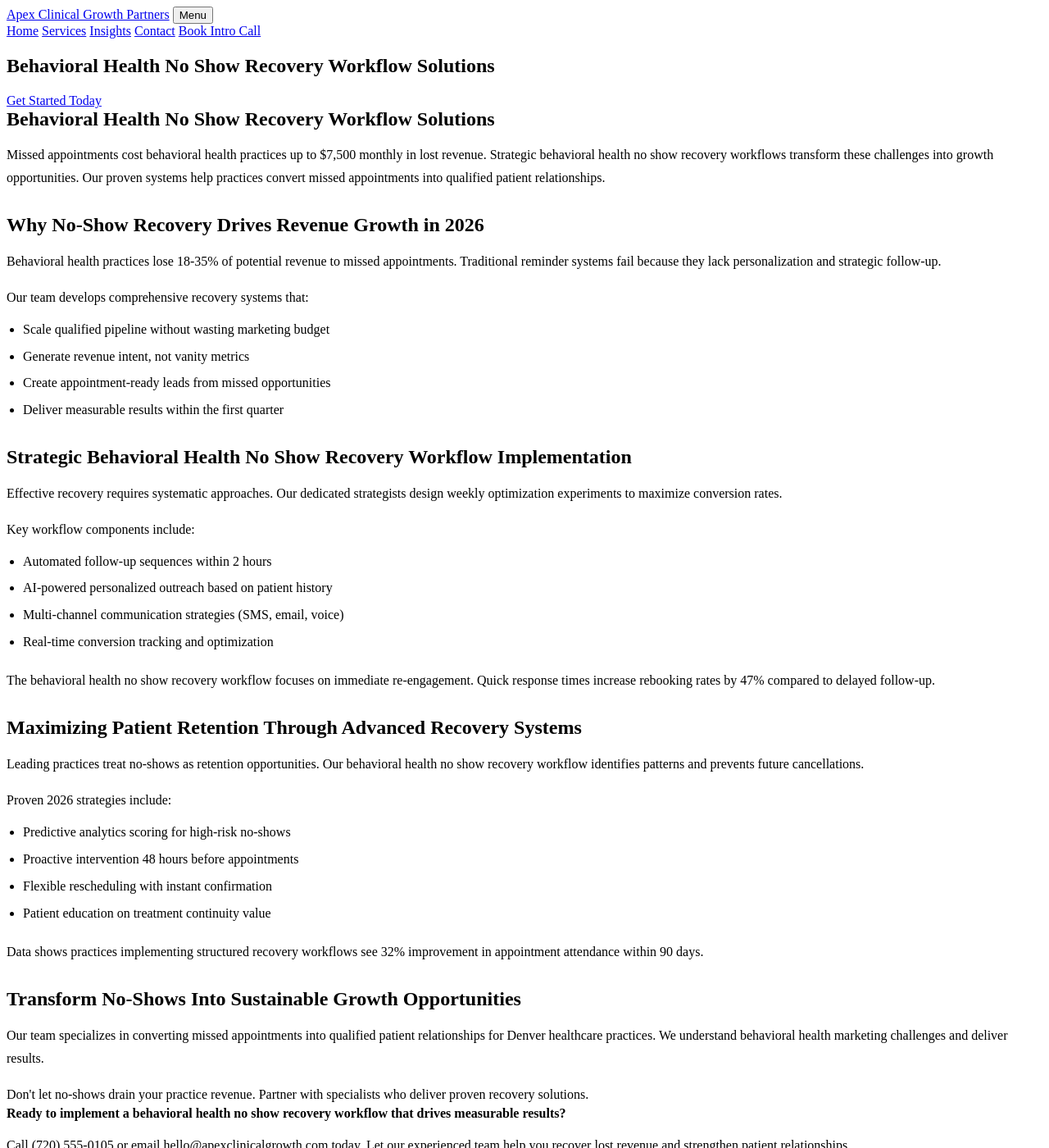
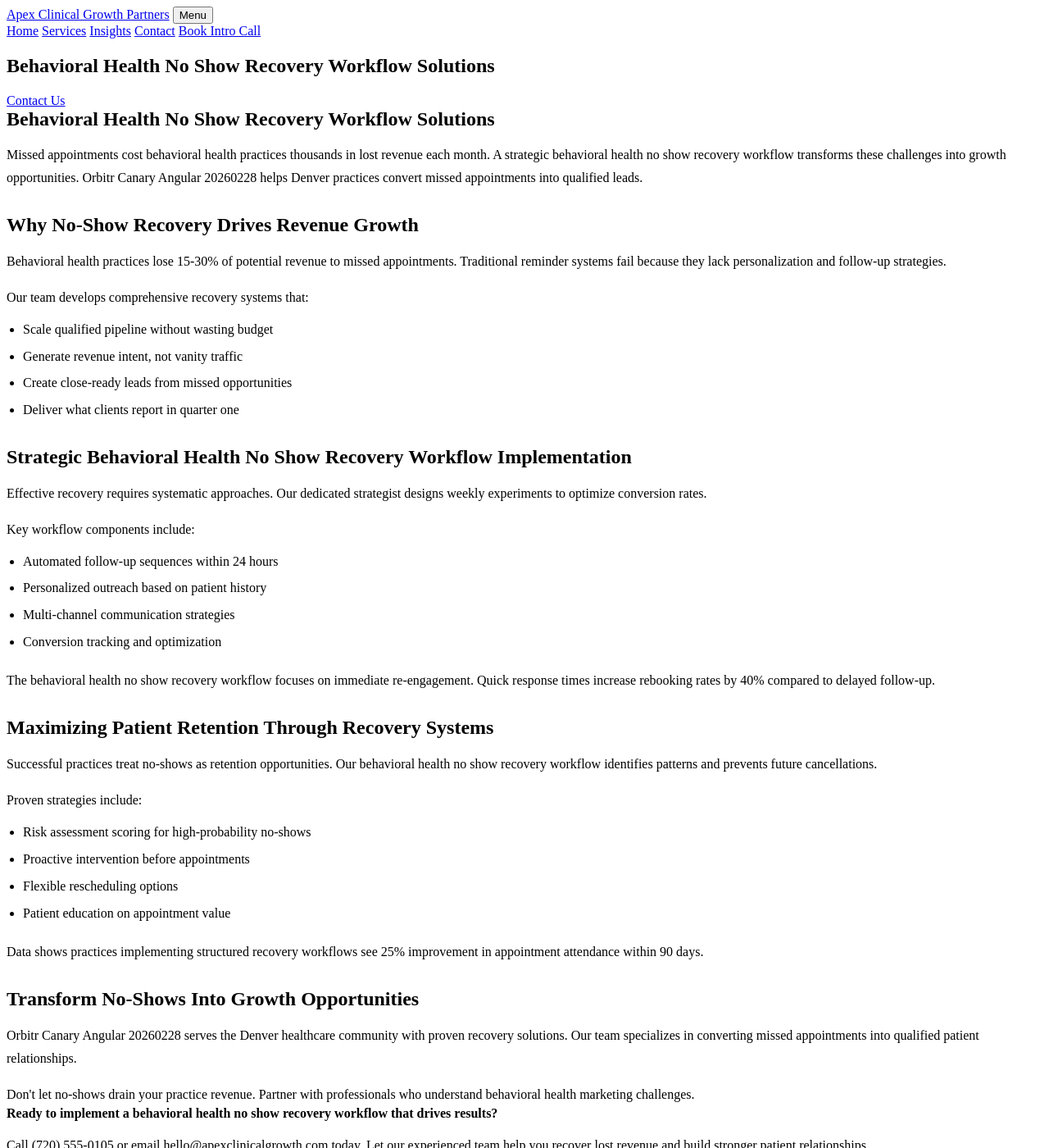
Before and after one commit to prjctlphbt/orbitr-canary-angular-20260228, a Jekyll site: the page angular-behavioral-noshow-20260228144655.html, which Jekyll copies as it is, in a window 1280 px wide and 1400 px high. Shown: the whole window at 82% size. Built offline with Jekyll 4.4.1, drawn with Linux system fonts in a browser that asks for light colours; some of the changed text lies outside the part shown.

Commit message:
Rollback: Revert changes to angular-behavioral-noshow-20260228144655.html

```diff
--- a/angular-behavioral-noshow-20260228144655.html
+++ b/angular-behavioral-noshow-20260228144655.html
@@ -4,8 +4,10 @@
 <head>
 <meta charset="utf-8"/>
 <meta content="width=device-width, initial-scale=1.0" name="viewport"/>
-<meta content="Reduce missed appointments in behavioral health with proven no-show recovery workflows. Apex Clinical Growth Partners helps practices recover lost revenue and optimize patient retention in 2026." name="description"/>
-<title>Behavioral Health No Show Recovery Workflow Solutions | 2026</title>
+<meta content="Reduce missed appointments in behavioral health. Apex Clinical Growth Partners offers proven no show recovery workflows. Optimize your practice today.
+
+Characte" name="description"/>
+<title>Behavioral Health No Show Recovery Workflow Solutions</title>
 <style>
 
 
@@ -103,53 +105,53 @@
 <section class="page-hero landing-hero">
 <div class="container">
 <h1>Behavioral Health No Show Recovery Workflow Solutions</h1>
-<a class="cta" href="/services/">Get Started Today</a>
+<a class="cta" href="/services/">Contact Us</a>
 </div>
 </section>
 <section class="landing-content">
 <div class="container orbitr-generated-content">
 <h1>Behavioral Health No Show Recovery Workflow Solutions</h1>
-<p>Missed appointments cost behavioral health practices up to $7,500 monthly in lost revenue. Strategic behavioral health no show recovery workflows transform these challenges into growth opportunities. Our proven systems help practices convert missed appointments into qualified patient relationships.</p>
-<h2>Why No-Show Recovery Drives Revenue Growth in 2026</h2>
-<p>Behavioral health practices lose 18-35% of potential revenue to missed appointments. Traditional reminder systems fail because they lack personalization and strategic follow-up.</p>
+<p>Missed appointments cost behavioral health practices thousands in lost revenue each month. A strategic behavioral health no show recovery workflow transforms these challenges into growth opportunities. Orbitr Canary Angular 20260228 helps Denver practices convert missed appointments into qualified leads.</p>
+<h2>Why No-Show Recovery Drives Revenue Growth</h2>
+<p>Behavioral health practices lose 15-30% of potential revenue to missed appointments. Traditional reminder systems fail because they lack personalization and follow-up strategies.</p>
 <p>Our team develops comprehensive recovery systems that:</p>
 <ul>
-<li>Scale qualified pipeline without wasting marketing budget</li>
-<li>Generate revenue intent, not vanity metrics</li>
-<li>Create appointment-ready leads from missed opportunities</li>
-<li>Deliver measurable results within the first quarter</li>
+<li>Scale qualified pipeline without wasting budget</li>
+<li>Generate revenue intent, not vanity traffic</li>
+<li>Create close-ready leads from missed opportunities</li>
+<li>Deliver what clients report in quarter one</li>
 </ul>
 <h2>Strategic Behavioral Health No Show Recovery Workflow Implementation</h2>
-<p>Effective recovery requires systematic approaches. Our dedicated strategists design weekly optimization experiments to maximize conversion rates.</p>
+<p>Effective recovery requires systematic approaches. Our dedicated strategist designs weekly experiments to optimize conversion rates.</p>
 <p>Key workflow components include:</p>
 <ul>
-<li>Automated follow-up sequences within 2 hours</li>
-<li>AI-powered personalized outreach based on patient history</li>
-<li>Multi-channel communication strategies (SMS, email, voice)</li>
-<li>Real-time conversion tracking and optimization</li>
+<li>Automated follow-up sequences within 24 hours</li>
+<li>Personalized outreach based on patient history</li>
+<li>Multi-channel communication strategies</li>
+<li>Conversion tracking and optimization</li>
 </ul>
-<p>The behavioral health no show recovery workflow focuses on immediate re-engagement. Quick response times increase rebooking rates by 47% compared to delayed follow-up.</p>
-<h2>Maximizing Patient Retention Through Advanced Recovery Systems</h2>
-<p>Leading practices treat no-shows as retention opportunities. Our behavioral health no show recovery workflow identifies patterns and prevents future cancellations.</p>
-<p>Proven 2026 strategies include:</p>
+<p>The behavioral health no show recovery workflow focuses on immediate re-engagement. Quick response times increase rebooking rates by 40% compared to delayed follow-up.</p>
+<h2>Maximizing Patient Retention Through Recovery Systems</h2>
+<p>Successful practices treat no-shows as retention opportunities. Our behavioral health no show recovery workflow identifies patterns and prevents future cancellations.</p>
+<p>Proven strategies include:</p>
 <ul>
-<li>Predictive analytics scoring for high-risk no-shows</li>
-<li>Proactive intervention 48 hours before appointments</li>
-<li>Flexible rescheduling with instant confirmation</li>
-<li>Patient education on treatment continuity value</li>
+<li>Risk assessment scoring for high-probability no-shows</li>
+<li>Proactive intervention before appointments</li>
+<li>Flexible rescheduling options</li>
+<li>Patient education on appointment value</li>
 </ul>
-<p>Data shows practices implementing structured recovery workflows see 32% improvement in appointment attendance within 90 days.</p>
-<h2>Transform No-Shows Into Sustainable Growth Opportunities</h2>
-<p>Our team specializes in converting missed appointments into qualified patient relationships for Denver healthcare practices. We understand behavioral health marketing challenges and deliver results.</p>
-<p>Don't let no-shows drain your practice revenue. Partner with specialists who deliver proven recovery solutions.</p>
-<strong>Ready to implement a behavioral health no show recovery workflow that drives measurable results?</strong>
-<p>Call (720) 555-0105 or email hello@apexclinicalgrowth.com today. Let our experienced team help you recover lost revenue and strengthen patient relationships.</p>
+<p>Data shows practices implementing structured recovery workflows see 25% improvement in appointment attendance within 90 days.</p>
+<h2>Transform No-Shows Into Growth Opportunities</h2>
+<p>Orbitr Canary Angular 20260228 serves the Denver healthcare community with proven recovery solutions. Our team specializes in converting missed appointments into qualified patient relationships.</p>
+<p>Don't let no-shows drain your practice revenue. Partner with professionals who understand behavioral health marketing challenges.</p>
+<strong>Ready to implement a behavioral health no show recovery workflow that drives results?</strong>
+<p>Call (720) 555-0105 or email hello@apexclinicalgrowth.com today. Let our experienced team help you recover lost revenue and build stronger patient relationships.</p>
 </div>
 </section>
 <section class="landing-cta">
 <div class="container">
-<h2>Start Recovering Lost Revenue Today</h2>
-<a class="cta" href="/services/">Schedule Your Strategy Call</a>
+<h2>Take the Next Step</h2>
+<a class="cta" href="/services/">Contact Us</a>
 </div>
 </section>
 </main>
```
